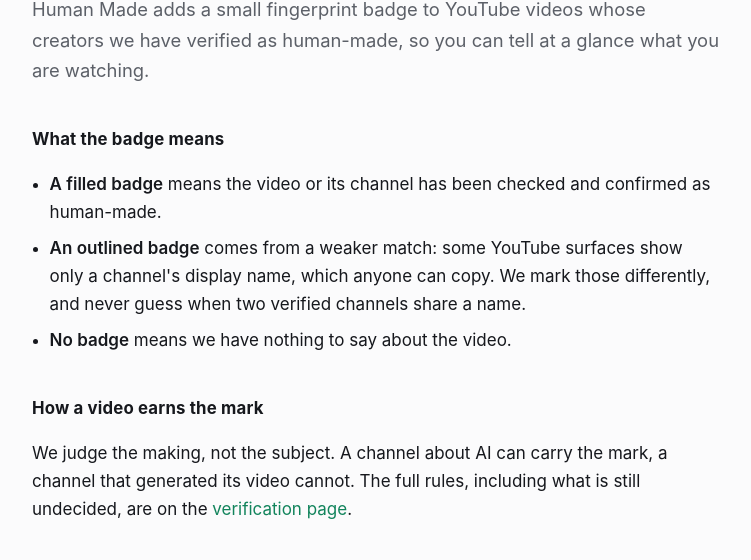
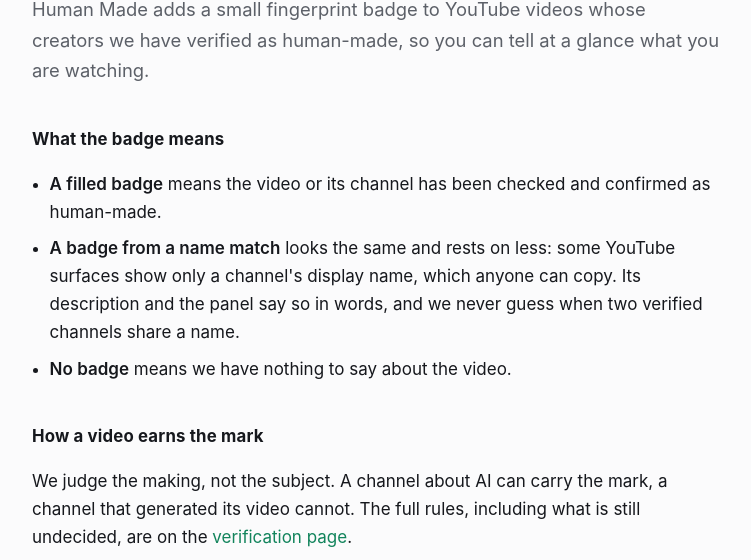
Before and after one commit to Kajzer0/human-made-site, a plain HTML site: page index.html in a window 1280 px wide. Shown: the part 201-761 px from the top of the page, without its empty margins (264-1015 px from the left). Drawn offline with Linux system fonts and the light colour scheme.

Commit message:
A name-matched badge looks like every other badge, and the page says so
The landing page still described the version we dropped: an outlined badge for a weaker match.
Artur's call was the opposite, the caveat lives in the badge's description and the panel, so the
copy now matches what the extension draws.

```diff
--- a/index.html
+++ b/index.html
@@ -34,9 +34,10 @@
           and confirmed as human-made.
         </li>
         <li>
-          <strong>An outlined badge</strong> comes from a weaker match: some YouTube
-          surfaces show only a channel's display name, which anyone can copy. We mark
-          those differently, and never guess when two verified channels share a name.
+          <strong>A badge from a name match</strong> looks the same and rests on less: some
+          YouTube surfaces show only a channel's display name, which anyone can copy. Its
+          description and the panel say so in words, and we never guess when two verified
+          channels share a name.
         </li>
         <li><strong>No badge</strong> means we have nothing to say about the video.</li>
       </ul>
```
